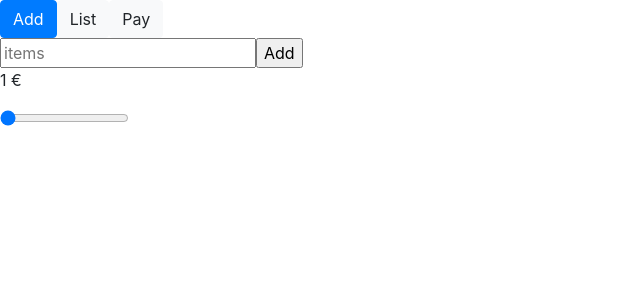
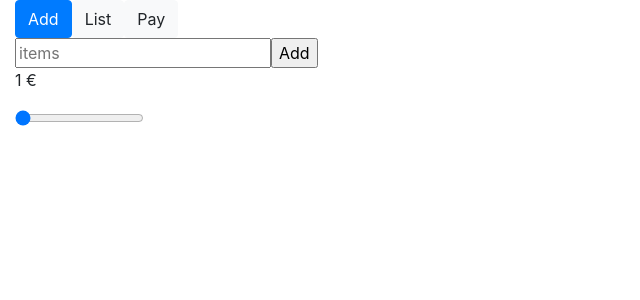
Before and after one commit to gangchenyeshi/react-Bakery, a React (Create React App) app: page / in a window 1280 px wide. Shown: the top 300 px of the page, without its empty margins (0-640 px from the left). Built offline with nearby package versions, Linux system fonts and the light colour scheme.

Commit message:
bakery 1 part

```diff
--- a/src/App.js
+++ b/src/App.js
@@ -72,7 +72,9 @@ class App extends React.Component {
 
     render() {
     return (
-      <div>
+      <div className="container-fluid">
+        <div className="row">
+            <div className="col-6">
                 <Button onClickButton = {this.selectAdd}
                     isSelected = {this.state.activeTabs === "add" ? true : false}>Add </Button>
                 <Button onClickButton =  {this.selectList}
@@ -81,6 +83,9 @@ class App extends React.Component {
                     isSelected = {this.state.activeTabs === "pay" ? true : false}>Pay</Button>
 
         {this.renderContent()}
+
+            </div>
+        </div>
 
         {/* <Button onClickButton = {this.selectAdd}
                 isSelected = {this.changeTab ("add")}>Add </Button>
```
Also changed, not shown: src/components/Button.jsx (+7 -4 lines), 1 other file (tests, documents, lock files or other folders). Lines whose indentation alone changed are shown as unchanged.
